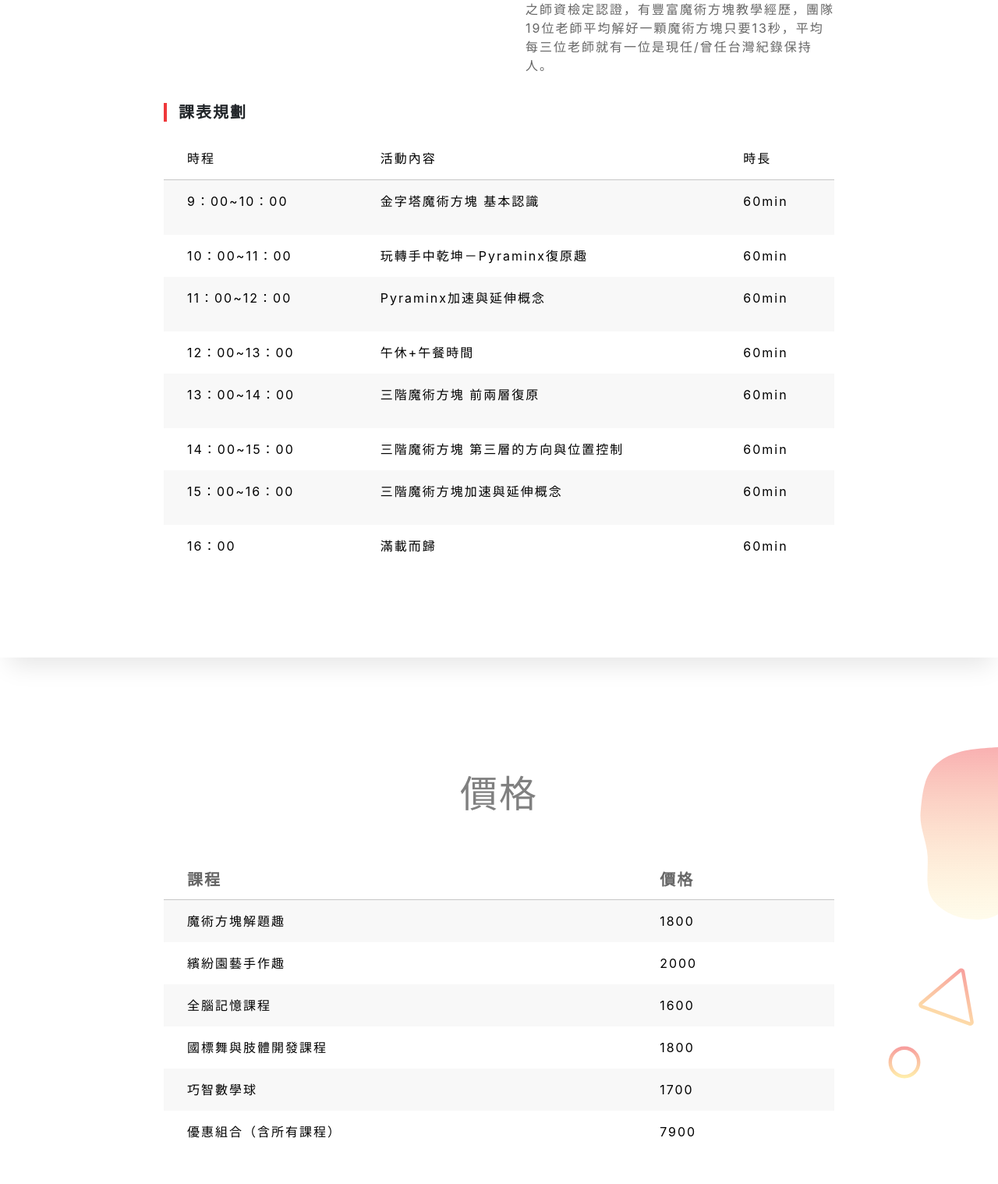
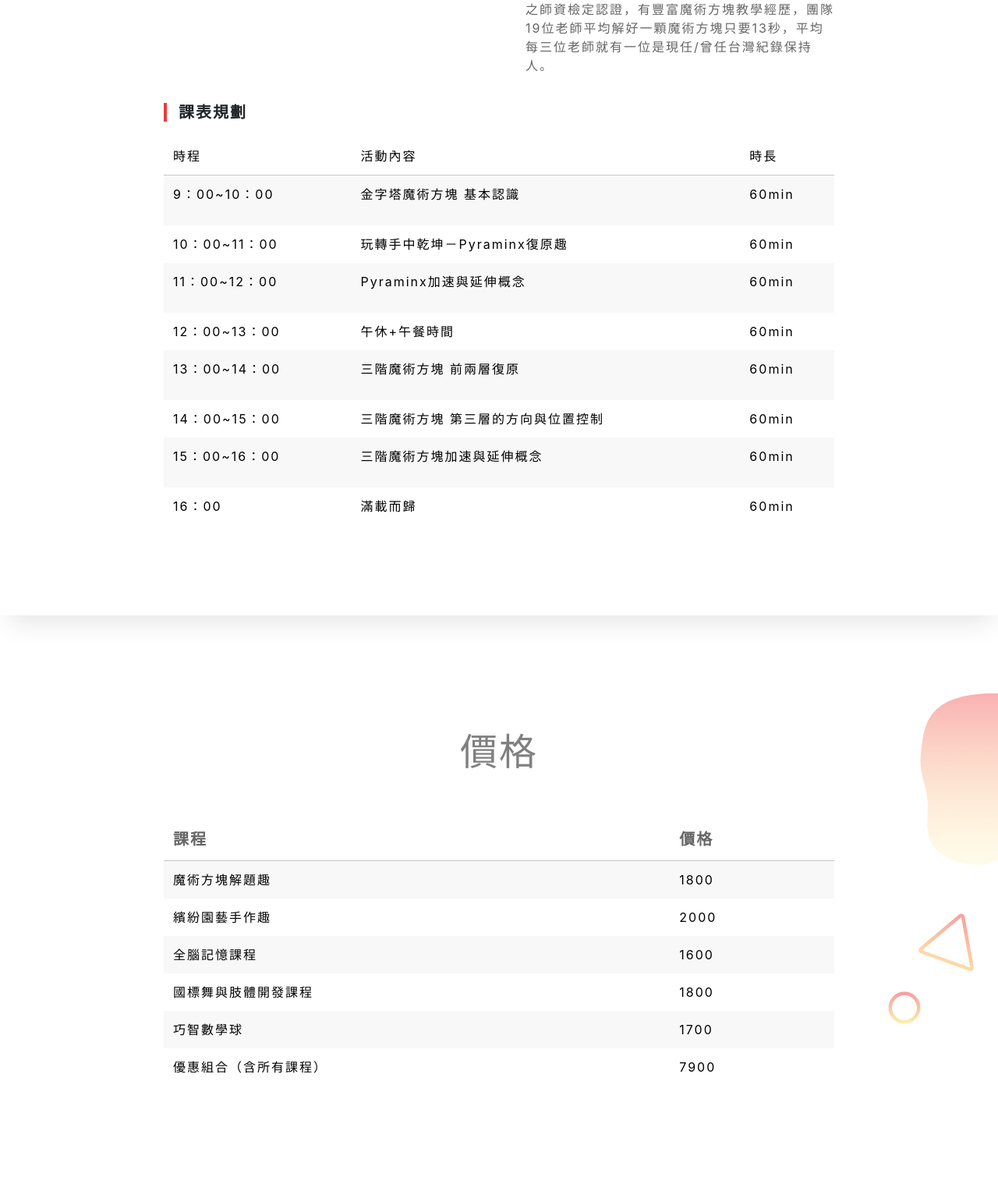
Before and after one commit to FooJiaYin/2020-pi-camp, a PHP site: page / in a window 1280 px wide. Shown: the part 4810-6328 px from the top of the page at 78% size. Run offline with PHP 8.4, Linux system fonts and the light colour scheme; some web fonts are replaced.

Commit message:
fix table padding

```diff
--- a/css/style.css
+++ b/css/style.css
@@ -339,7 +339,7 @@ section {
   font-weight: bold;
   font-size: 1.25rem;
   letter-spacing: 2px;
-  padding: 10px 30px;
+  /* padding: 10px 30px; */
   border-top: none;
   color: #666666;
 }
@@ -356,7 +356,7 @@ section {
 .course-timetable td,
 #pricing-section td {
   color: #000000;
-  padding: 15px 30px;
+  /* padding: 15px 30px; */
   border-top: none;
 }
 
```
